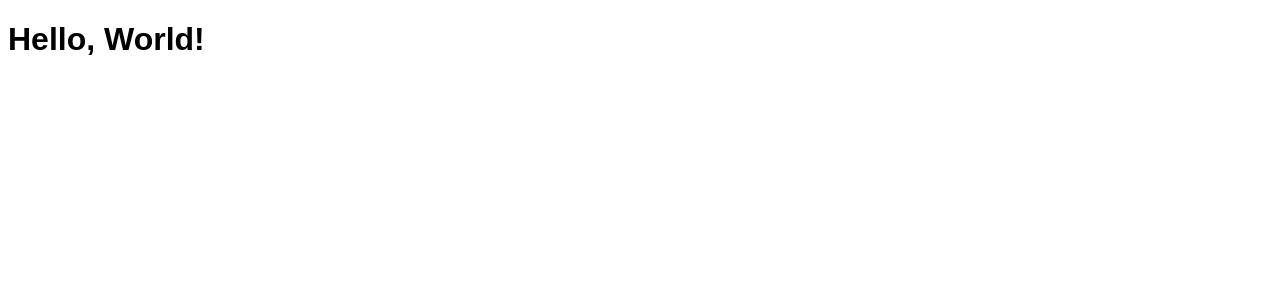
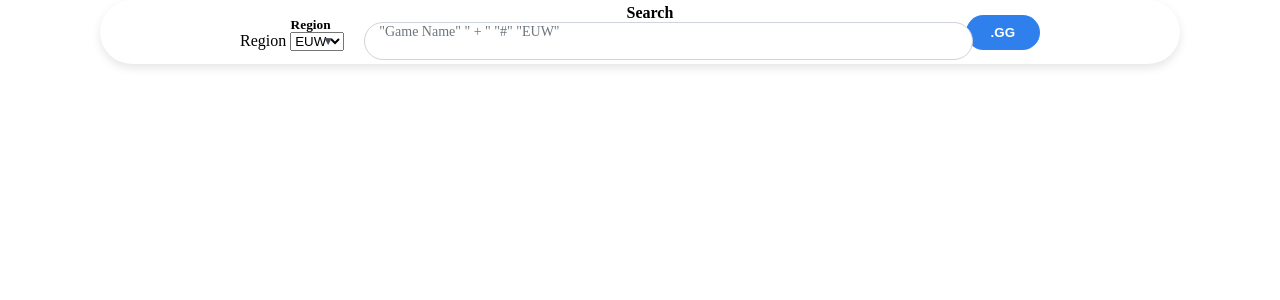
Before and after one commit to ollav12/LeageOfLegendsTracker, a Flask app: page / in a window 1280 px wide. Shown: the top 300 px of the page. Run offline with Flask 3, Linux system fonts and the light colour scheme.

Commit message:
Created: Search form + some api points

```diff
--- a/src/app.py
+++ b/src/app.py
@@ -1,6 +1,6 @@
 import os
 from dotenv import load_dotenv
-from flask import Flask, Request, render_template
+from flask import Flask, Request, render_template, jsonify
 import requests
 
 # Load environment variables from the .env file
@@ -23,6 +23,74 @@ app = Flask(
 
 @app.get("/")
 @app.get("/index.html")
-def index_html():
-    """Render the home page"""
+def front_page():
+    """Render the front page for this application"""
     return render_template("index.html")
+
+@app.route("/summoners/<region>/<username>-<tag>")
+def get_summoners_region_username_tag(region, username, tag):
+
+    new_region = get_region(region)
+
+    # Get account id
+    api_url1 = f"https://{new_region}.api.riotgames.com/riot/account/v1/accounts/by-riot-id/{username}/{tag}?api_key={api_key}"
+    response1 = requests.get(api_url1)
+    data1 = response1.json()
+
+    puuid = data1.get("puuid")
+
+    # Get summoner account
+    api_url2 = f"https://euw1.api.riotgames.com/lol/summoner/v4/summoners/by-puuid/{puuid}?api_key={api_key}"
+    response2 = requests.get(api_url2)
+    data2 = response2.json()
+
+    id = data2.get("id")
+
+    # Get summoner ranked data
+    api_url3 = f"https://euw1.api.riotgames.com/lol/league/v4/entries/by-summoner/{id}?api_key={api_key}"
+    response3 = requests.get(api_url3)
+    data3 = response3.json()
+
+    # Get list of match ids
+    api_url4 = f"https://europe.api.riotgames.com/lol/match/v5/matches/by-puuid/{puuid}/ids?start=0&count=20&api_key={api_key}"
+    response4 = requests.get(api_url4)
+    data4 = response4.json()
+
+    match_id = data4[0]
+
+    # Get specific match data
+    api_url5 = f"https://europe.api.riotgames.com/lol/match/v5/matches/{match_id}?api_key={api_key}"
+    response5 = requests.get(api_url5)
+    data5 = response5.json()
+
+    combined_data = {
+        "account data": data1,
+        "summoner account data": data2,
+        "summoner ranked data": data3,
+        "summoner match ids": data4,
+        "summoner specific match": data5
+    }
+
+    return jsonify(combined_data)
+
+@app.route("/summoners/<region>/<username>-<tag>/champions")
+def get_summoners_region_username_tag_champions():
+    return 0
+
+@app.route("/summoners/<region>/<username>-<tag>/mastery")
+def get_summoners_region_username_tag_mastery():
+    return 0
+
+@app.route("/summoners/<region>/<username>-<tag>/ingame")
+def get_summoners_region_username_tag_ingame():
+    return 0
+
+
+
+def get_region(region):
+    if(region == "euw"):
+        return "europe"
+    elif(region == "na"):
+        return "america"
+    else:
+        print("region does not exist: " + region)
--- a/src/static/css/style.css
+++ /dev/null
@@ -1,13 +0,0 @@
-body {
-    font-family: Arial, sans-serif;
-}
-
-header {
-    background-color: #f8f9fa;
-    padding: 20px;
-    text-align: center;
-}
-
-main {
-    padding: 20px;
-}
--- /dev/null
+++ b/src/static/css/styles.css
@@ -0,0 +1,140 @@
+body {
+    margin: 0;
+    padding: 0;
+}
+
+#__next {
+    display: -webkit-box;
+    display: -webkit-flex;
+    display: -ms-flexbox;
+    display: flex;
+    -webkit-flex-direction: column;
+    -ms-flex-direction: column;
+    flex-direction: column;
+    height: 100%;
+}
+
+.front-page {
+    display: block;
+    width: 1080px;
+    margin: 0 auto;
+}
+
+.search-bar {
+    display: -webkit-box;
+    display: -webkit-flex;
+    display: -ms-flexbox;
+    display: flex;
+    -webkit-flex-direction: column;
+    -ms-flex-direction: column;
+    flex-direction: column;
+    gap: 24px;
+    position: relative;
+    width: 800px;
+    margin: 0 auto;
+    text-align: center;
+}
+
+.form-div {
+    background-color: #fff;
+    border-radius: 100px;
+    padding: 4px 20px;
+    box-shadow: 0px 4px 10px rgba(0, 0, 0, 0.1);
+    display: flex;
+    justify-content: center;
+    align-items: center;
+}
+
+.region-form {
+    display: flex;
+    align-items: center;
+}
+
+.label {
+    font-weight: bold;
+    color: black;
+    margin-right: 10px;
+}
+
+.select-container {
+    position: relative;
+    margin-right: 20px;
+}
+
+#EUW {
+    padding: 5px 10px;
+    border: 1px solid #ced4da;
+    border-radius: 4px;
+    appearance: none;
+    background-color: transparent;
+    font-weight: bold;
+    cursor: pointer;
+}
+
+.search-wrapper {
+    position: relative;
+    flex-grow: 1;
+    margin-right: 20px;
+}
+
+#searchHome {
+    width: 100%;
+    padding: 10px;
+    border: 1px solid #ced4da;
+    border-radius: 25px;
+    padding-left: 15px;
+    font-size: 14px;
+    color: #495057;
+}
+
+.custom-placeholder {
+    position: absolute;
+    top: 50%;
+    left: 15px;
+    transform: translateY(-50%);
+    pointer-events: none;
+    font-size: 14px;
+    color: #6c757d;
+}
+
+.gg-button {
+    background-color: #2f80ed;
+    color: white;
+    border: none;
+    border-radius: 25px;
+    padding: 10px 25px;
+    font-weight: bold;
+    cursor: pointer;
+    transition: background-color 0.3s ease;
+}
+
+.gg-button:hover {
+    background-color: #1b5bbf;
+}
+
+.option-button {
+    display: none;
+    /* Hide this for now since the dropdown is used */
+}
+
+.select-container::after {
+    content: "▼";
+    font-size: 12px;
+    color: #495057;
+    position: absolute;
+    top: 50%;
+    right: 10px;
+    transform: translateY(-50%);
+    pointer-events: none;
+}
+
+.region-label {
+    margin-right: 3px;
+    /* Example to adjust margin */
+    position: relative;
+    /* If you want to position it more precisely */
+    top: 1px;
+    /* Example to adjust vertical position */
+    left: 10px;
+    /* Example to adjust horizontal position */
+}
--- a/src/templates/index.html
+++ b/src/templates/index.html
@@ -3,11 +3,71 @@
 <head>
     <meta charset="UTF-8">
     <meta name="viewport" content="width=device-width, initial-scale=1.0">
-    <title>Document</title>
-    <link rel="stylesheet" href="static/css/style.css">
+    <title>Summoner Search</title>
+    <link rel="stylesheet" href="static/css/styles.css"> <!-- External CSS file -->
 </head>
 <body>
-    <h1>Hello, World!</h1>
-    <script src="static/js/script.js"></script>
+    <div class="front-page">
+        <div id="__next">
+            <div class="form-div">
+                <div class="search-bar">
+                    <div>
+                        <form id="summonerForm" class="region-form">
+                            <div>
+                                <small class="label region-label">Region</small>
+                                <div class="select-container">
+                                    <label class="hidden" for="regionSelect">Region</label>
+                                    <select id="regionSelect">
+                                        <option value="euw">EUW</option>
+                                        <option value="na">NA</option>
+                                    </select>
+                                </div>
+                                <div class="option-div">
+                                    <div>
+                                        <button type="button" class="option-button">
+                                            <span>Europe West</span>
+                                        </button>
+                                    </div>
+                                </div>
+                            </div>
+                            <div class="search-wrapper">
+                                <label for="searchHome" class="label">Search</label>
+                                <input id="searchHome" name="search" autocomplete="off" type="text" value="">
+                                <label for="searchHome" class="custom-placeholder">
+                                    <span class="custom-placeholder_name HOME">"Game Name" " + "</span>
+                                    <span class="custom-placeholder_tagline HOME">"#" "EUW"</span>
+                                </label>
+                                <div class="bottom-whitespace"></div>
+                            </div>
+                            <button class="gg-button" type="submit">.GG</button>
+                        </form>
+                    </div>
+                </div>
+            </div>
+        </div>
+    </div>
+    <!-- JavaScript to handle form submission -->
+    <script>
+        document.getElementById('summonerForm').addEventListener('submit', function(event) {
+            event.preventDefault(); // Prevent the default form submission
+
+            // Get values from the form fields
+            const region = document.getElementById('regionSelect').value;
+            const usernameTag = document.getElementById('searchHome').value;
+
+            // Split the username and tag by '#'
+            const [username, tag] = usernameTag.split('#');
+
+            // Clean up the username and assign the default tag if missing
+            const cleanUsername = username ? username.trim() : '';
+            const cleanTag = tag ? tag.trim() : region; // Default tag if none provided
+
+            // Construct the URL for redirection
+            const url = `/summoners/${region}/${cleanUsername}-${cleanTag}`;
+
+            // Redirect to the constructed URL
+            window.location.href = url;
+        });
+    </script>
 </body>
 </html>
```
